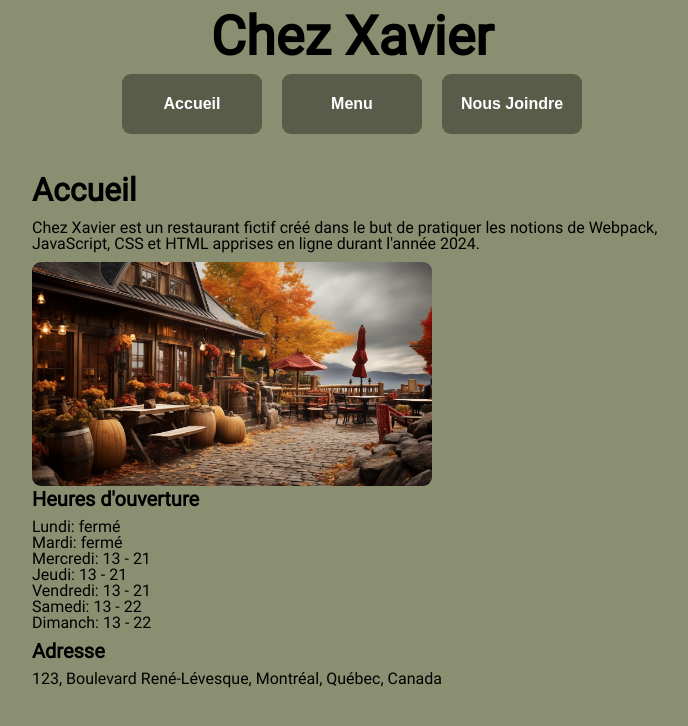
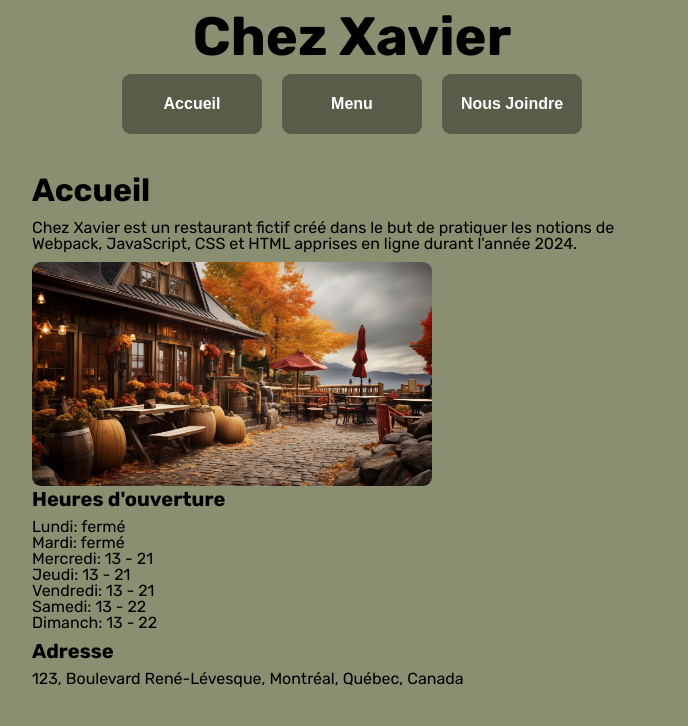
Before and after one commit to ErreurDeSyntaxe/full-stack-restaurant-redo, a website built with webpack: page src/index.html in a window 1280 px wide. Shown: the whole page, without its empty margins (288-976 px from the left). Built offline with nearby package versions, Linux system fonts and the light colour scheme.

Commit message:
Change font

```diff
--- a/src/css/style.css
+++ b/src/css/style.css
@@ -37,8 +37,8 @@ True Greys: #555
 /* 2 / 4 / 8 / 12 / 16 / 24 / 32 / 48 / 64 / 80 / 96 / 128 */
 
 @font-face {
-  font-family: 'robotoReg';
-  src: url('./font/Roboto-Regular.ttf');
+  font-family: 'rubik';
+  src: url('./font/Rubik-VariableFont_wght.ttf');
 }
 *,
 *::before,
@@ -52,7 +52,7 @@ html {
   scroll-behavior: smooth;
 }
 body {
-  font-family: 'robotoReg', sans-serif;
+  font-family: 'rubik', sans-serif;
   line-height: 1;
   font-size: 1.6rem;
   font-weight: 400;
--- a/webpack.config.js
+++ b/webpack.config.js
@@ -32,6 +32,10 @@ module.exports = {
         test: /\.(png|svg|jpg|jpeg|gif)$/i,
         type: 'asset/resource',
       },
+      {
+        test: /\.(woff|woff2|eot|ttf|otf)$/i,
+        type: 'asset/resource',
+      },
     ],
   },
 };
```
Also changed, not shown: src/css/font/Roboto-Regular.ttf (deleted), src/css/font/Rubik-VariableFont_wght.ttf (added).
